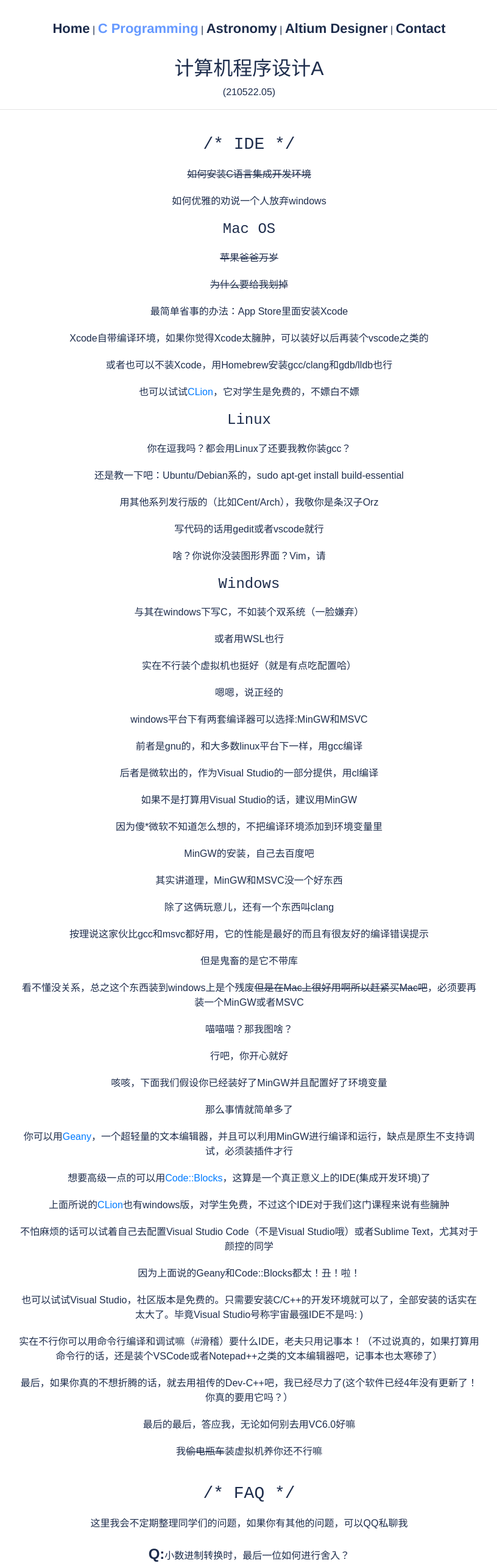
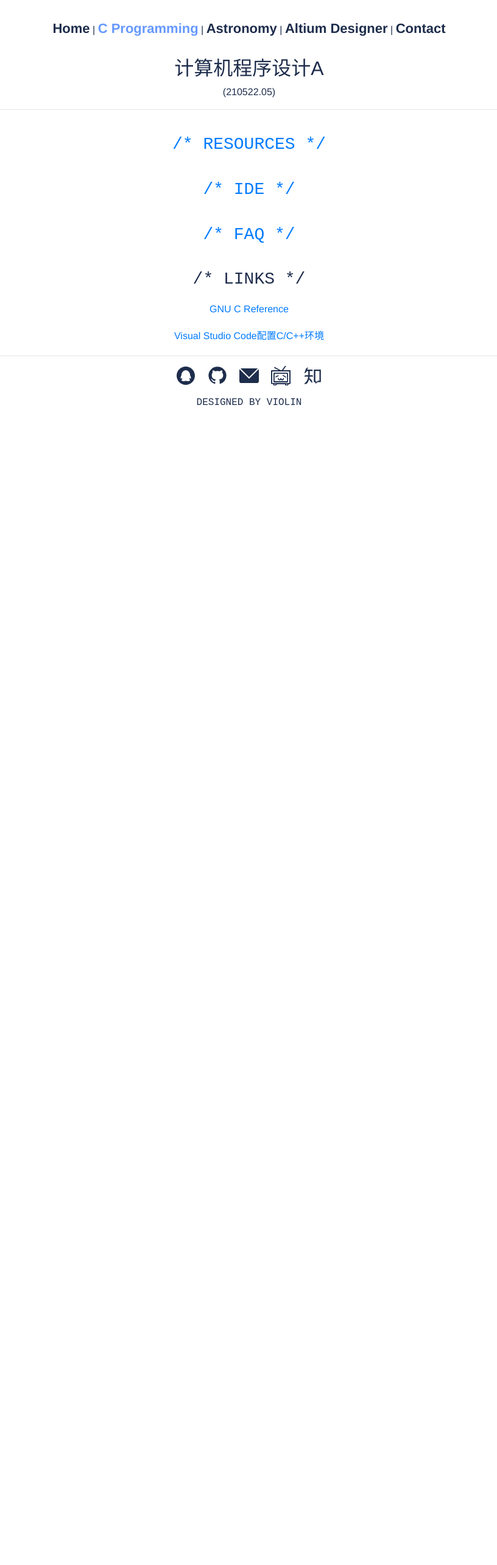
Before and after one commit to Violin9906/homepage, a Vue app: page /#/program in a window 1280 px wide. Shown: the top 2566 px of the page at 61% size, without its empty margins (231-1047 px from the left). After the commit the page ends 800 px from the top, so only its background shows below. Built offline with nearby package versions, Linux system fonts and the light colour scheme.

Commit message:
collapse

```diff
--- a/src/router.js
+++ b/src/router.js
@@ -26,7 +26,7 @@ export default new Router({
       path: '/astronomy',
       name: 'astronomy',
       component: () => import(/* webpackChunkName: "astronomy" */ './views/Astronomy.vue')
-    },{
+    }, {
       path: '/pcb',
       name: 'pcb',
       component: () => import(/* webpackChunkName: "pcb" */ './views/PCB.vue')
--- a/src/views/Program.vue
+++ b/src/views/Program.vue
@@ -3,14 +3,42 @@
     <h2>计算机程序设计A</h2>
     <p>(210522.05)</p>
     <hr>
+    <div id="program_parent">
+      <div class="section">
+        <a data-toggle="collapse" href="#resources_content" aria-expanded="false" aria-controls="resources_content"><h3>
+          /*
+          RESOURCES */</h3></a>
+        <div id="resources_content" class="collapse">
+          <h4>Chapter 1</h4>
+          <ul>
+            <li><a href="//home.ustc.edu.cn/~violinwang/resources/c/Chapter1.pdf" download="Chapter1.pdf">下载讲义</a></li>
+          </ul>
+          <h4>Chapter 2</h4>
+          <ul>
+            <li><a href="//home.ustc.edu.cn/~violinwang/resources/c/Chapter2.pdf" download="Chapter2.pdf">下载讲义</a></li>
+          </ul>
+          <h4>Chapter 3</h4>
+          <ul>
+            <li><a href="//home.ustc.edu.cn/~violinwang/resources/c/Chapter3.pdf" download="Chapter3.pdf">下载讲义</a></li>
+          </ul>
+        </div>
+      </div>
 
       <div class="section">
-      <h3>/* IDE */</h3>
-      <p><del>如何安装C语言集成开发环境</del></p>
+        <a data-toggle="collapse" href="#ide_content" aria-expanded="false" aria-controls="ide_content"><h3>/* IDE
+          */</h3></a>
+        <div id="ide_content" class="collapse">
+          <p>
+            <del>如何安装C语言集成开发环境</del>
+          </p>
           <p>如何优雅的劝说一个人放弃windows</p>
           <h4>Mac OS</h4>
-      <p><del>苹果爸爸万岁</del></p>
-      <p><del>为什么要给我划掉</del></p>
+          <p>
+            <del>苹果爸爸万岁</del>
+          </p>
+          <p>
+            <del>为什么要给我划掉</del>
+          </p>
           <p>最简单省事的办法：App Store里面安装Xcode</p>
           <p>Xcode自带编译环境，如果你觉得Xcode太臃肿，可以装好以后再装个vscode之类的</p>
           <p>或者也可以不装Xcode，用Homebrew安装gcc/clang和gdb/lldb也行</p>
@@ -38,7 +66,10 @@
           <p>除了这俩玩意儿，还有一个东西叫clang</p>
           <p>按理说这家伙比gcc和msvc都好用，它的性能是最好的而且有很友好的编译错误提示</p>
           <p>但是鬼畜的是它不带库</p>
-      <p>看不懂没关系，总之这个东西装到windows上是个残废<del>但是在Mac上很好用啊所以赶紧买Mac吧</del>，必须要再装一个MinGW或者MSVC</p>
+          <p>看不懂没关系，总之这个东西装到windows上是个残废
+            <del>但是在Mac上很好用啊所以赶紧买Mac吧</del>
+            ，必须要再装一个MinGW或者MSVC
+          </p>
           <p>喵喵喵？那我图啥？</p>
           <p>行吧，你开心就好</p>
           <p>咳咳，下面我们假设你已经装好了MinGW并且配置好了环境变量</p>
@@ -52,11 +83,17 @@
           <p>实在不行你可以用命令行编译和调试嘛（#滑稽）要什么IDE，老夫只用记事本！（不过说真的，如果打算用命令行的话，还是装个VSCode或者Notepad++之类的文本编辑器吧，记事本也太寒碜了）</p>
           <p>最后，如果你真的不想折腾的话，就去用祖传的Dev-C++吧，我已经尽力了(这个软件已经4年没有更新了！你真的要用它吗？）</p>
           <p>最后的最后，答应我，无论如何别去用VC6.0好嘛</p>
-      <p>我<del>偷电瓶车</del>装虚拟机养你还不行嘛</p>
+          <p>我
+            <del>偷电瓶车</del>
+            装虚拟机养你还不行嘛
+          </p>
+        </div>
       </div>
 
       <div class="section">
-      <h3>/* FAQ */</h3>
+        <a data-toggle="collapse" href="#faq_content" aria-expanded="false" aria-controls="faq_content"><h3>/* FAQ
+          */</h3></a>
+        <div id="faq_content" class="collapse">
           <p>这里我会不定期整理同学们的问题，如果你有其他的问题，可以QQ私聊我</p>
           <section>
             <p><span class="qa">Q:</span>小数进制转换时，最后一位如何进行舍入？</p>
@@ -71,6 +108,7 @@
             </p>
           </section>
         </div>
+      </div>
 
       <div class="section">
         <h3>/* LINKS */</h3>
@@ -78,6 +116,7 @@
           <li><a href="//www.gnu.org/software/gnu-c-manual/gnu-c-manual.html">GNU C Reference</a></li>
           <li><a href="//blog.csdn.net/bat67/article/details/76095813">Visual Studio Code配置C/C++环境</a></li>
         </ul>
+      </div>
     </div>
   </div>
 </template>
@@ -92,7 +131,7 @@
 .section {
   margin: auto 20vw;
   width: 60vw;
-  @media screen and (max-width:576px){
+  @media screen and (max-width: 576px) {
     width: auto;
     margin: auto 2vw;
   }
@@ -103,6 +142,7 @@
   }
 
   h4 {
+    margin: 30px 0 0;
     font-family: "Courier New", monospace;
   }
 
```
Lines whose indentation alone changed are shown as unchanged.
